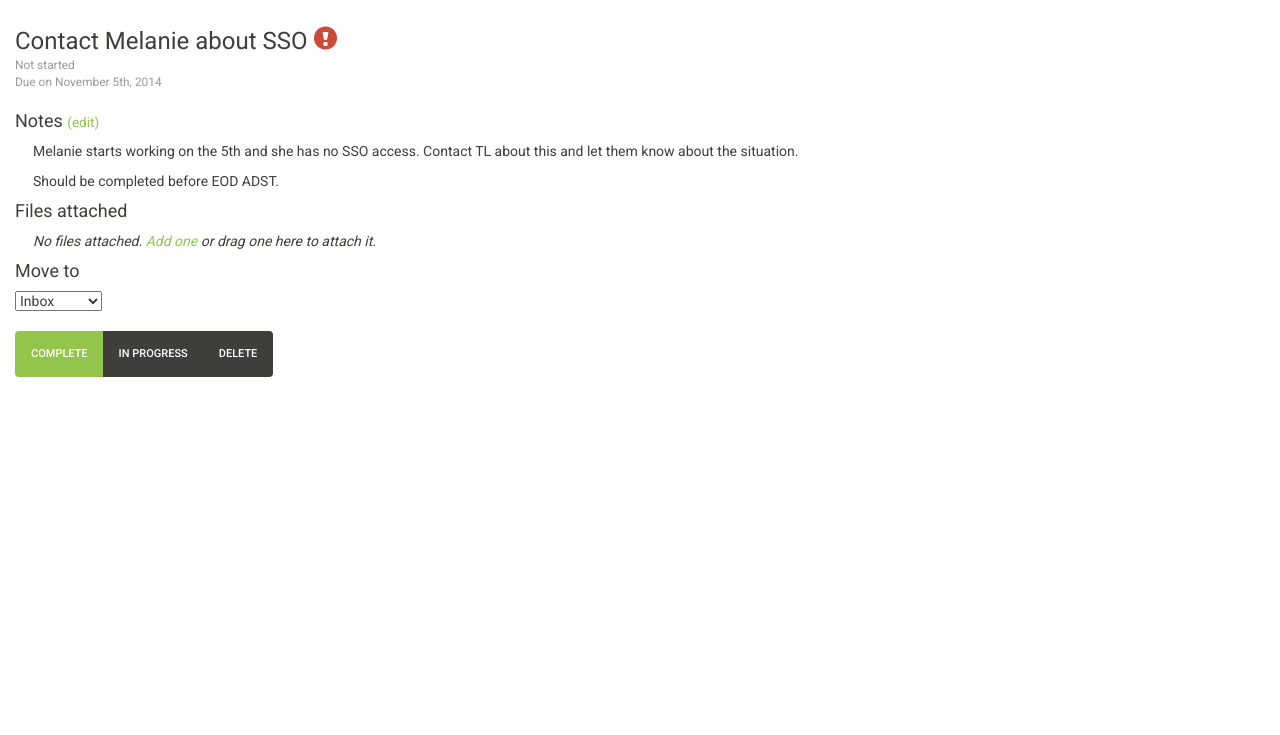
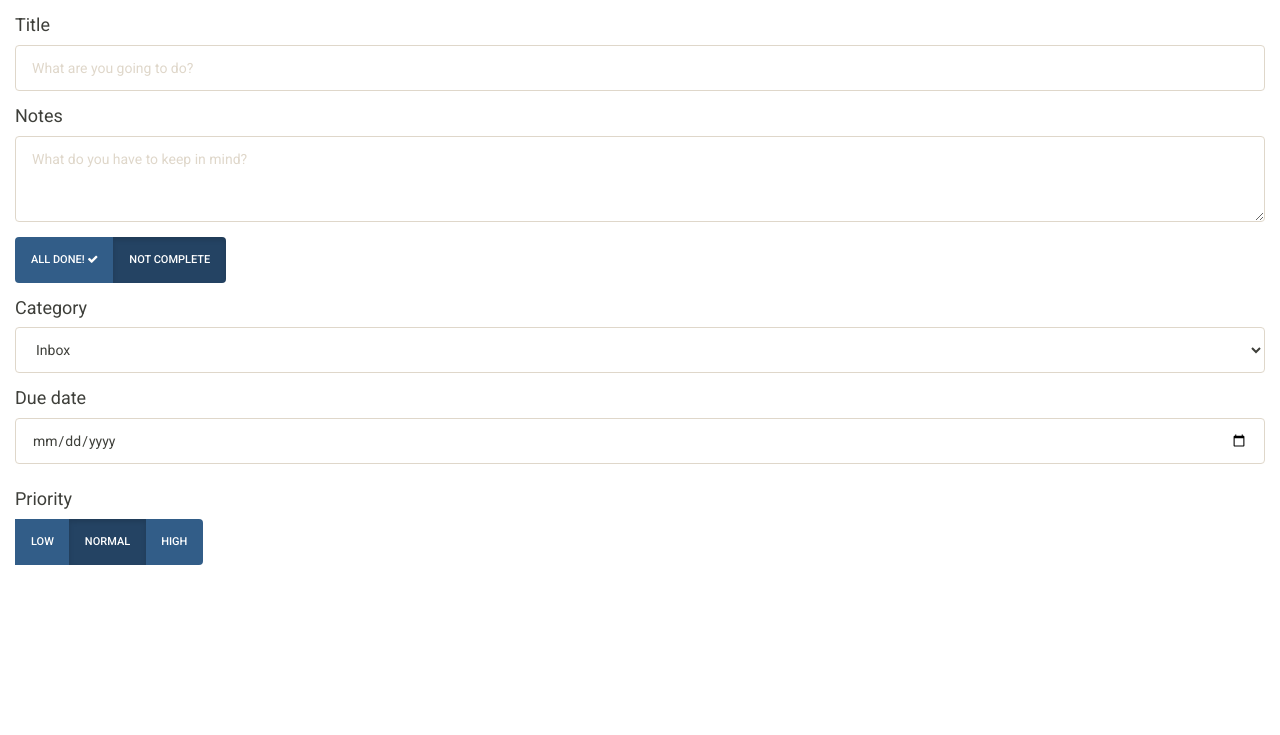
Before and after one commit to kirankumarpatel/dbs-done, a plain HTML site: page details.html in a window 1280 px wide. Shown: the part 65-800 px from the top of the page. Drawn offline with nearby package versions, Linux system fonts and the light colour scheme.

Commit message:
Re-designed the details view.

```diff
--- a/details.html
+++ b/details.html
@@ -7,9 +7,12 @@
 		<meta name="description" content="">
 		<meta name="viewport" content="width=device-width, initial-scale=1, maximum-scale=1, user-scalable=no">
 		<link rel="stylesheet" href="css/bs.css">
+		<link rel="stylesheet" href="css/fa.css">
 		<link rel="stylesheet" href="css/main.css">
 
 		<!-- scripts -->
+		<script src="js/md5.js"></script>
+		<script src="js/modernizr.js"></script>
 		<script src="js/jquery.js"></script>
 		<script src="js/bs.js"></script>
 		<!-- user functions -->
@@ -18,7 +21,7 @@
 	<body>
 		<nav class="navbar navbar-default navbar-fixed-top" role="navigation">
 			<div class="container-fluid">
-                <!-- Brand and toggle get grouped for better mobile display -->
+
 				<div class="navbar-header">
 					<button type="button" class="navbar-toggle collapsed" data-toggle="collapse" data-target="#bs-example-navbar-collapse-1">
 					<span class="sr-only">Toggle navigation</span>
@@ -26,12 +29,12 @@
 					<span class="icon-bar"></span>
 					<span class="icon-bar"></span>
 					</button>
-                    <a class="navbar-brand" href="#">Done</a>
+					<a class="navbar-brand" href="#">Done <i class="fa fa-check"></i></a>
 				</div>
-                <!-- Collect the nav links, forms, and other content for toggling -->
+
 				<div class="collapse navbar-collapse" id="bs-example-navbar-collapse-1">
 					<ul class="nav navbar-nav">
-                        <li><a href="#">All Tasks</a></li>
+						<li><a href="#">Inbox</a></li>
 						<li><a href="#">Categories</a></li>
 						<li><a href="#">Archive</a></li>
 					</ul>
@@ -42,35 +45,69 @@
 		<div class="container-fluid">
 			<div class="row">
 				<div class="col-xs-12 task-details">
-                    <h3 class="title">Contact Melanie about SSO <span class="glyphicon glyphicon-exclamation-sign task-important"></span></h3>
-                    <small>Not started</small>
-                    <small class="subtitle">Due on November 5th, 2014</small>
+					<form role="form">
+						<div class="form-group">
+							<h4>Title</h4>
+							<input type="text" class="form-control" placeholder="What are you going to do?" />
+						</div>
 
-                    <h4>Notes <small><a href="#">(edit)</a></small></h4>
-                    <p>Melanie starts working on the 5th and she has no SSO access. Contact TL about this and let them know about the situation.</p>
+						<div class="form-group">
+							<h4>Notes</h4>
+							<textarea class="form-control" placeholder="What do you have to keep in mind?" rows="3"></textarea>
+						</div>
 
-                    <p>Should be completed before EOD ADST.</p>
+						<!-- status -->
+						<div class="form-group">
+							<div class="btn-group" data-toggle="buttons">
+								<label class="btn btn-primary">
+									<input type="radio" name="status" autocomplete="off" checked> All done! <i class="fa fa-check"></i>
+								</label>
+								<label class="btn btn-primary active">
+									<input type="radio" name="status" autocomplete="off" checked> Not complete
+								</label>
+							</div>
+						</div>
+						<!-- end status -->
 
-                    <h4>Files attached</h4>
-                    <p><em>No files attached. <a href="#">Add one</a> or drag one here to attach it.</em></p>
+						<!-- category -->
+						<div class="form-group">
+							<h4>Category</h4>
+							<select class="form-control">
+								<option>Inbox</option>
+								<option>Weekend</option>
+								<option>University</option>
+								<option>Work</option>
+								<option>Groceries</option>
+							</select>
+						</div>
+						<!-- end category -->
 
-                    <h4>Move to</h4>
+						<!-- due date -->
+						<div class="form-group">
+							<h4>Due date</h4>
+							<input type="date" class="form-control" name="due" />
+						</div>
+						<!-- end due date -->
 
-                    <form action="">
-                        <select>
-                            <option>Inbox</option>
-                            <option>Work</option>
-                            <option>University</option>
-                            <option>Personal</option>
-                            <option>Add new...</option>
-                        </select>
+						<!-- priority -->
+						<div class="form-group">
+							<div class="btn-group" data-toggle="buttons">
+								<h4>Priority</h4>
+								<label class="btn btn-primary">
+									<input type="radio" name="priority" autocomplete="off" checked> Low
+								</label>
+
+								<label class="btn btn-primary active">
+									<input type="radio" name="priority" autocomplete="off"> Normal
+								</label>
+
+								<label class="btn btn-primary">
+									<input type="radio" name="priority" autocomplete="off"> High
+								</label>
+							</div>
+						</div>
+						<!-- end priority -->
 					</form>
-
-                    <div class="btn-group task-actions">
-                      <button type="button" class="btn btn-success">Complete</button>
-                      <button type="button" class="btn btn-default">In Progress</button>
-                      <button type="button" class="btn btn-default">Delete</button>
-                    </div>
 				</div>
 			</div>
 		</div>
```
Lines whose indentation alone changed are shown as unchanged.
